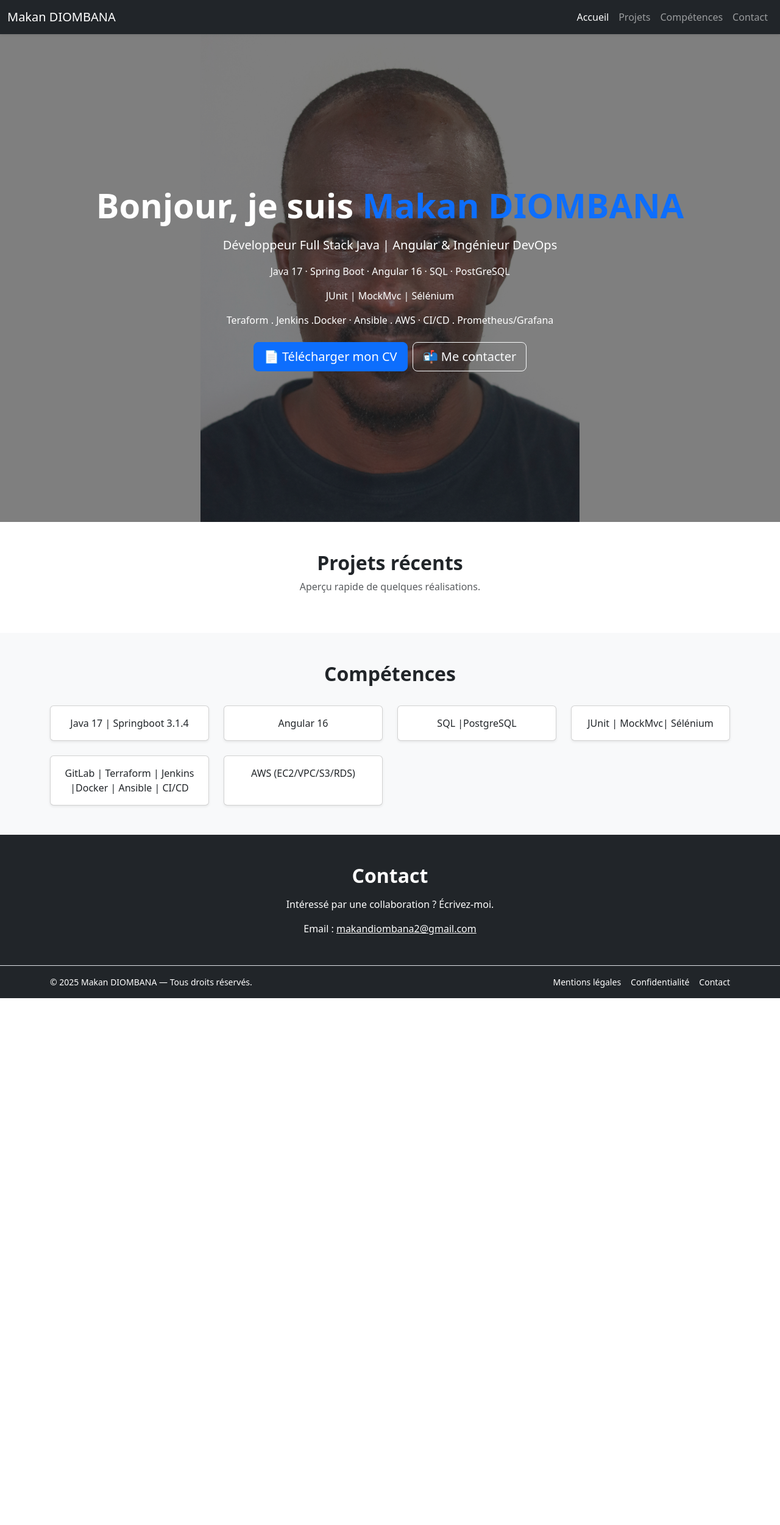
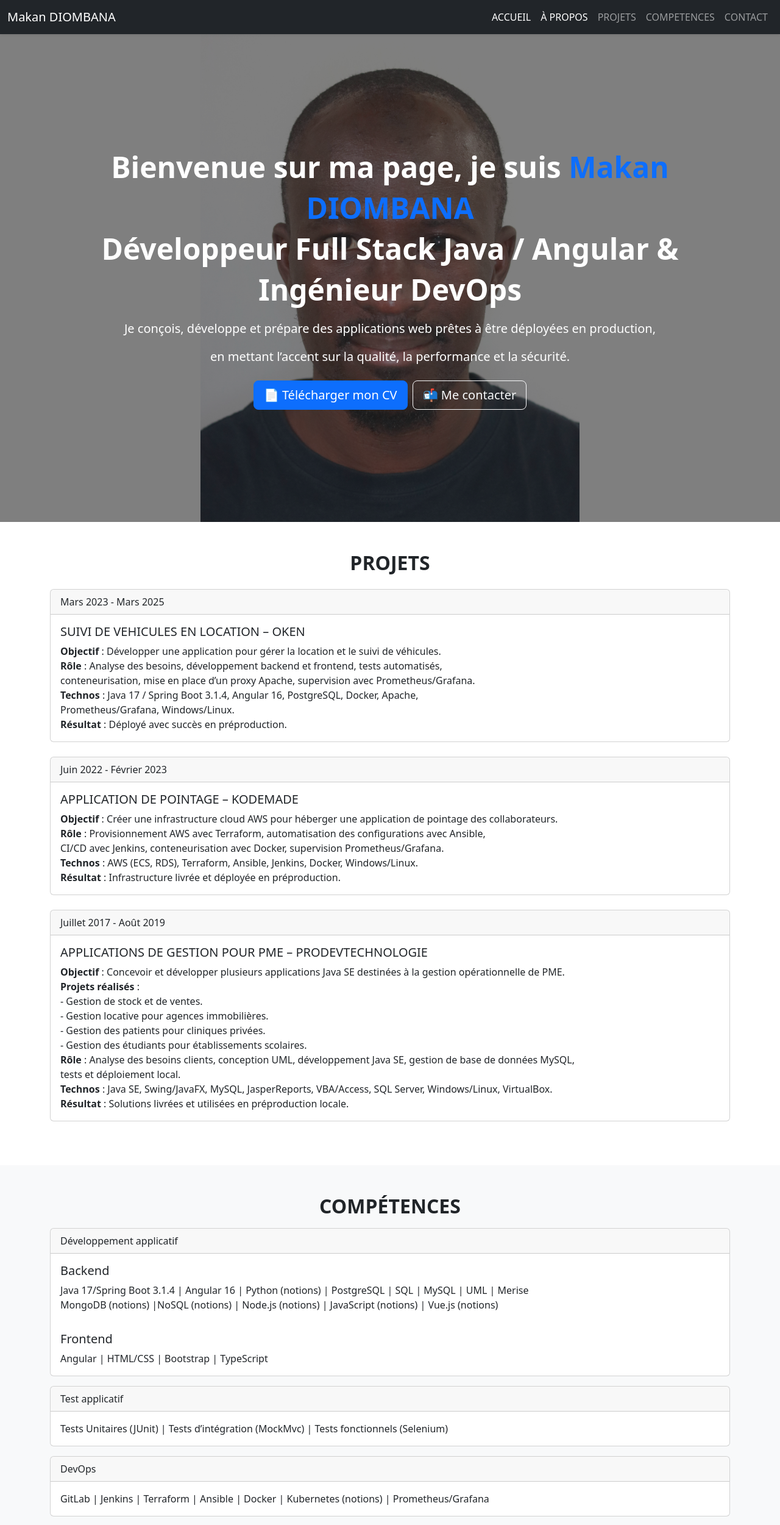
Before and after one commit to Makan763/portfolio, an Angular app: page / in a window 1280 px wide. Shown: the top 2501 px of the page at 61% size. Before the commit the page ends 1637 px from the top, so only its background shows below. Built offline with nearby package versions, Linux system fonts and the light colour scheme.

Commit message:
Improvements to my website

```diff
--- a/src/app/pages/home/home.component.html
+++ b/src/app/pages/home/home.component.html
@@ -1,44 +1,145 @@
 <header class="hero text-white d-flex align-items-center text-center">
   <div class="container">
-    <h1 class="display-4 fw-bold">
-      Bonjour, je suis <span class="text-primary">Makan DIOMBANA</span>
+    <h1 class="fw-bold text-white text-center hero-title">
+      Bienvenue sur ma page, je suis
+      <span class="text-primary">Makan DIOMBANA</span> <br>
+      Développeur Full Stack Java / Angular & Ingénieur DevOps
     </h1>
-    <p class="lead mt-3">Développeur Full Stack Java | Angular & Ingénieur DevOps</p>
-    <p>Java 17 · Spring Boot · Angular 16 · SQL · PostGreSQL</p>
-    <p>JUnit | MockMvc | Sélénium</p>
-    <p>Teraform . Jenkins .Docker · Ansible . AWS · CI/CD . Prometheus/Grafana</p>
+
+    <p class="lead mt-3">
+      Je conçois, développe et prépare des applications web prêtes à être déployées en production,
+    </p>
+    <p class="lead mt-3">
+      en mettant l’accent sur la qualité, la performance et la sécurité.
+    </p>
+
     <div class="mt-4">
-      <a class="btn btn-primary btn-lg me-2" href="assets/CV-Makan-DIOMBANA.pdf" download>📄 Télécharger mon CV</a>
-      <a class="btn btn-outline-light btn-lg" href="#contact">📬 Me contacter</a>
+      <a class="btn btn-primary btn-lg me-2" href="assets/CV-Makan-DIOMBANA.pdf" download>
+        📄 Télécharger mon CV
+      </a>
+      <a class="btn btn-outline-light btn-lg" href="#contact">
+        📬 Me contacter
+      </a>
     </div>
   </div>
 </header>
 
 <section id="projects" class="py-5">
-  <div class="container text-center">
-    <h2 class="fw-bold">Projets récents</h2>
-    <p class="text-muted">Aperçu rapide de quelques réalisations.</p>
+  <div class="container">
+    <h2 class="fw-bold text-center">PROJETS</h2>
+
+    <!-- Projet 1 -->
+    <div class="card my-4">
+      <div class="card-header">Mars 2023 - Mars 2025</div>
+      <div class="card-body">
+        <h5 class="card-title">SUIVI DE VEHICULES EN LOCATION – OKEN</h5>
+        <p class="card-text text-start">
+          <strong>Objectif</strong> : Développer une application pour gérer la location et le suivi de véhicules.<br>
+          <strong>Rôle</strong> : Analyse des besoins, développement backend et frontend, tests automatisés,<br>
+          conteneurisation, mise en place d’un proxy Apache, supervision avec Prometheus/Grafana.<br>
+          <strong>Technos</strong> : Java 17 / Spring Boot 3.1.4, Angular 16, PostgreSQL, Docker, Apache, <br>
+          Prometheus/Grafana, Windows/Linux.<br>
+          <strong>Résultat</strong> : Déployé avec succès en préproduction.
+        </p>
+      </div>
+    </div>
+
+    <!-- Projet 2 -->
+    <div class="card my-4">
+      <div class="card-header">Juin 2022 - Février 2023</div>
+      <div class="card-body">
+        <h5 class="card-title">APPLICATION DE POINTAGE – KODEMADE</h5>
+        <p class="card-text text-start">
+          <strong>Objectif</strong> : Créer une infrastructure cloud AWS pour héberger une application de pointage des
+          collaborateurs.<br>
+          <strong>Rôle</strong> : Provisionnement AWS avec Terraform, automatisation des configurations avec Ansible,<br>
+          CI/CD avec Jenkins, conteneurisation avec Docker, supervision Prometheus/Grafana.<br>
+          <strong>Technos</strong> : AWS (ECS, RDS), Terraform, Ansible, Jenkins, Docker, Windows/Linux.<br>
+          <strong>Résultat</strong> : Infrastructure livrée et déployée en préproduction.
+        </p>
+      </div>
+    </div>
+
+    <!-- Projet 3 -->
+    <div class="card my-4">
+      <div class="card-header">Juillet 2017 - Août 2019</div>
+      <div class="card-body">
+        <h5 class="card-title">APPLICATIONS DE GESTION POUR PME – PRODEVTECHNOLOGIE</h5>
+        <p class="card-text text-start">
+          <strong>Objectif</strong> : Concevoir et développer plusieurs applications Java SE destinées à la gestion
+          opérationnelle de PME.<br>
+          <strong>Projets réalisés</strong> :<br>
+          - Gestion de stock et de ventes.<br>
+          - Gestion locative pour agences immobilières.<br>
+          - Gestion des patients pour cliniques privées.<br>
+          - Gestion des étudiants pour établissements scolaires.<br>
+          <strong>Rôle</strong> : Analyse des besoins clients, conception UML, développement Java SE, gestion de base de
+          données MySQL,<br> tests et déploiement local.<br>
+          <strong>Technos</strong> : Java SE, Swing/JavaFX, MySQL, JasperReports, VBA/Access, SQL Server, Windows/Linux,
+          VirtualBox.<br>
+          <strong>Résultat</strong> : Solutions livrées et utilisées en préproduction locale.
+        </p>
+      </div>
+    </div>
   </div>
 </section>
 
 <section id="skills" class="py-5 bg-light">
-  <div class="container text-center">
-    <h2 class="fw-bold">Compétences</h2>
-    <div class="row g-4 mt-2">
-      <div class="col-6 col-md-3"><div class="card p-3 h-100 shadow-sm">Java 17 | Springboot 3.1.4</div></div>
-            <div class="col-6 col-md-3"><div class="card p-3 h-100 shadow-sm">Angular 16</div></div>
-      <div class="col-6 col-md-3"><div class="card p-3 h-100 shadow-sm">SQL |PostgreSQL</div></div>
-            <div class="col-6 col-md-3"><div class="card p-3 h-100 shadow-sm">JUnit | MockMvc| Sélénium</div></div>
-      <div class="col-6 col-md-3"><div class="card p-3 h-100 shadow-sm">GitLab | Terraform | Jenkins |Docker | Ansible | CI/CD</div></div>
-      <div class="col-6 col-md-3"><div class="card p-3 h-100 shadow-sm">AWS (EC2/VPC/S3/RDS)</div></div>
+  <div class="container">
+    <h2 class="fw-bold text-center">COMPÉTENCES</h2>
+
+    <!-- Développement applicatif -->
+    <div class="card my-3">
+      <div class="card-header">Développement applicatif</div>
+      <div class="card-body">
+        <h5 class="card-title">Backend</h5>
+        <p class="card-text">
+          Java 17/Spring Boot 3.1.4 | Angular 16 | Python (notions) | PostgreSQL | SQL | MySQL | UML | Merise<br>
+           MongoDB (notions) |NoSQL (notions) | Node.js (notions) | JavaScript (notions) | Vue.js (notions)
+        </p>
+      </div>
+      <div class="card-body">
+        <h5 class="card-title">Frontend</h5>
+        <p class="card-text">Angular | HTML/CSS | Bootstrap | TypeScript</p>
+      </div>
+    </div>
+
+    <!-- Test applicatif -->
+    <div class="card my-3">
+      <div class="card-header">Test applicatif</div>
+      <div class="card-body">
+        <p class="card-text">Tests Unitaires (JUnit) | Tests d’intégration (MockMvc) | Tests fonctionnels (Selenium)</p>
+      </div>
+    </div>
+
+    <!-- DevOps -->
+    <div class="card my-3">
+      <div class="card-header">DevOps</div>
+      <div class="card-body">
+        <p class="card-text">GitLab | Jenkins | Terraform | Ansible | Docker | Kubernetes (notions) | Prometheus/Grafana
+        </p>
+      </div>
+    </div>
+
+    <!-- Cloud -->
+    <div class="card my-3">
+      <div class="card-header">Cloud</div>
+      <div class="card-body">
+        <p class="card-text">IAM | EC2 | S3 | RDS | VPC | SG</p>
+      </div>
     </div>
   </div>
 </section>
 
 <section id="contact" class="py-5 bg-dark text-white">
   <div class="container text-center">
-    <h2 class="fw-bold">Contact</h2>
-    <p class="mt-3">Intéressé par une collaboration ? Écrivez-moi.</p>
-    <p class="mb-0">Email : <a href="mailto:makandiombana2@gmail.com" class="text-white">makandiombana2@gmail.com</a></p>
+    <h2 class="fw-bold">CONTACT</h2>
+    <p class="mt-3">Intéressé par une collaboration ? Écrivez-moi ou appelez-moi.</p>
+    <p class="mb-0">
+      📧 <a href="mailto:makandiombana2@gmail.com" class="text-white">makandiombana2@gmail.com</a>
+    </p>
+    <p>
+      📞 <a href="tel:+336 56 82 16 81" class="text-white">+336 56 82 16 81</a>
+    </p>
   </div>
 </section>
--- a/src/app/pages/home/home.component.scss
+++ b/src/app/pages/home/home.component.scss
@@ -8,14 +8,19 @@
   background-position: center;
 }
 
-
-/* Ajuste le cadrage selon la taille (tu peux changer 20%/30% selon ton visage/point d’intérêt) */
-@media (max-width: 576px) {
-  .hero { background-position: center 20%; }
-}
-@media (min-width: 992px) {
-  .hero { background-position: center 30%; }
+.hero-title {
+  font-size: 2rem; /* Taille par défaut */
+  line-height: 1.4;
 }
 
-/* Si navbar fixed-top Bootstrap, décale le contenu pour éviter qu’elle masque le hero */
-main { padding-top: 56px; }   /* ou 64/72px selon ta navbar */
+@media (min-width: 768px) {
+  .hero-title {
+    font-size: 2.5rem; /* Tablette */
+  }
+}
+
+@media (min-width: 1200px) {
+  .hero-title {
+    font-size: 3rem; /* Grand écran */
+  }
+}
--- a/src/app/shared/footer/footer.component.html
+++ b/src/app/shared/footer/footer.component.html
@@ -5,6 +5,7 @@
       <a href="#" class="text-white text-decoration-none me-3">Mentions légales</a>
       <a href="#" class="text-white text-decoration-none me-3">Confidentialité</a>
       <a href="mailto:makandiombana2@gmail.com" class="text-white text-decoration-none">Contact</a>
+      <a href="tel:+33656821681" class="text-white text-decoration-none"> +33 6 56 82 16 81</a>
     </div>
   </div>
 </footer>
--- a/src/app/shared/navbar/navbar.component.html
+++ b/src/app/shared/navbar/navbar.component.html
@@ -7,10 +7,11 @@
 
     <div class="collapse navbar-collapse" id="navbarNav">
       <ul class="navbar-nav ms-auto">
-        <li class="nav-item"><a class="nav-link active" routerLink="/">Accueil</a></li>
-        <li class="nav-item"><a class="nav-link" href="#projects">Projets</a></li>
-        <li class="nav-item"><a class="nav-link" href="#skills">Compétences</a></li>
-        <li class="nav-item"><a class="nav-link" href="#contact">Contact</a></li>
+        <li class="nav-item"><a class="nav-link active" routerLink="/">ACCUEIL</a></li>
+        <li class="nav-item"><a class="nav-link active" routerLink="/">À PROPOS</a></li>
+        <li class="nav-item"><a class="nav-link" href="#projects">PROJETS</a></li>
+        <li class="nav-item"><a class="nav-link" href="#skills">COMPETENCES</a></li>
+        <li class="nav-item"><a class="nav-link" href="#contact">CONTACT</a></li>
       </ul>
     </div>
   </div>
```
